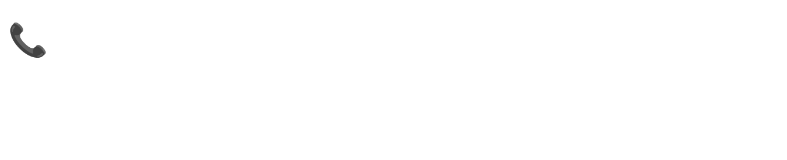
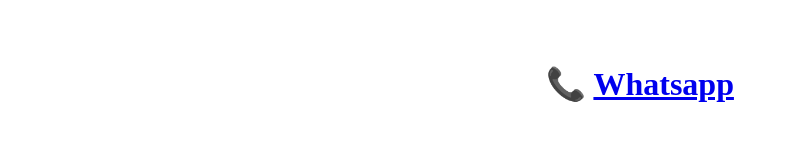
Before and after one commit to Dulcimar-Vieira/salvador, a plain HTML site: page index.html in a window 1280 px wide. Shown: the whole page, without its empty margins (0-787 px from the left). Drawn offline with Linux system fonts and the light colour scheme.

Commit message:
Update index.html

```diff
--- a/index.html
+++ b/index.html
@@ -1,7 +1,7 @@
 <!DOCTYPE html>
 <html lang="pt-BR">
   <head><meta charset="UTF-8"><title>Contato</title></head>
-  <body>
-    <h1>📞 <a "https://wa.me/5521964482647?text=Ol%C3%A1%2C%20Quero%20informa%C3%A7%C3%A3o%20sobre%20o%20Dom%C3%ADnio%20Vagasemsalvador.com.br" Whatsapp </a>  </h1>
+  <body><br><br><center>
+    <h1>📞 <a href="https://wa.me/5521964482647?text=Ol%C3%A1%2C%20Quero%20informa%C3%A7%C3%A3o%20sobre%20o%20Dom%C3%ADnio%20Vagasemsalvador.com.br"  </a> Whatsapp </h1></center>
   </body>
 </html>
```
